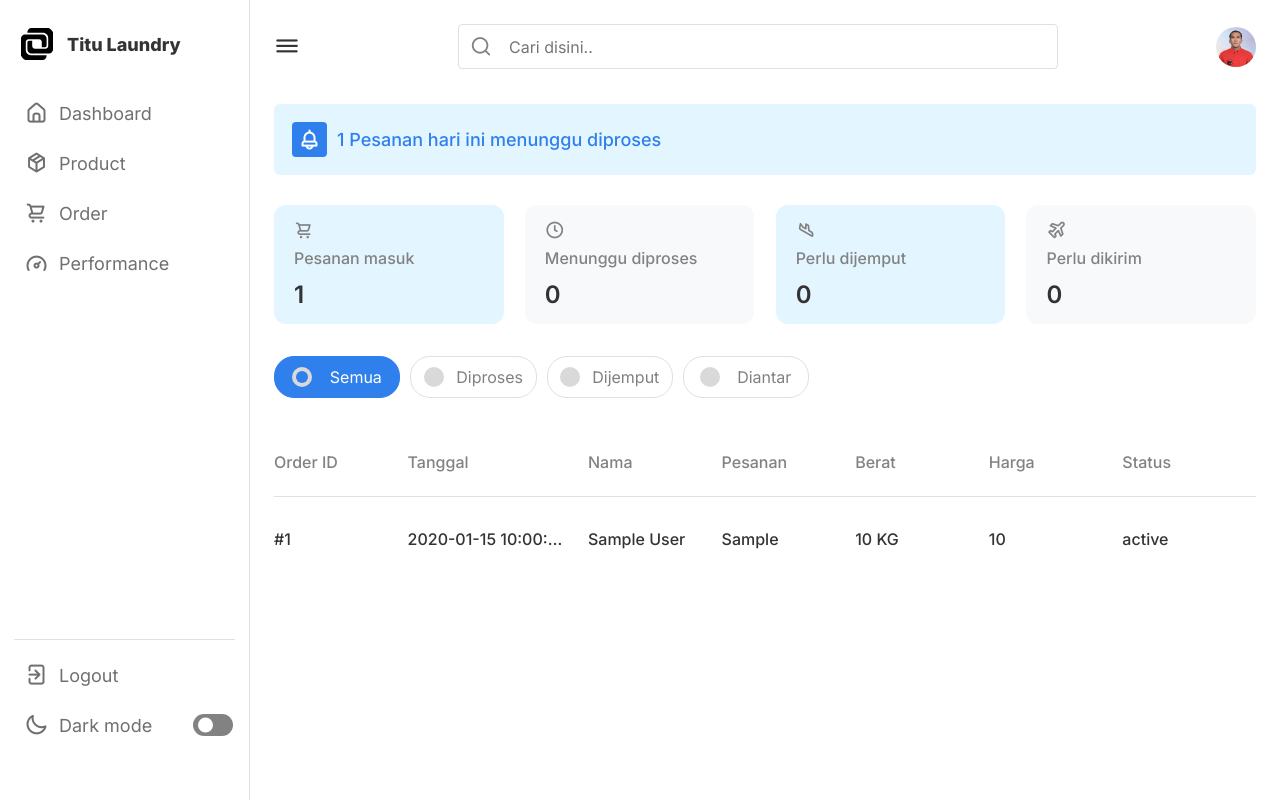
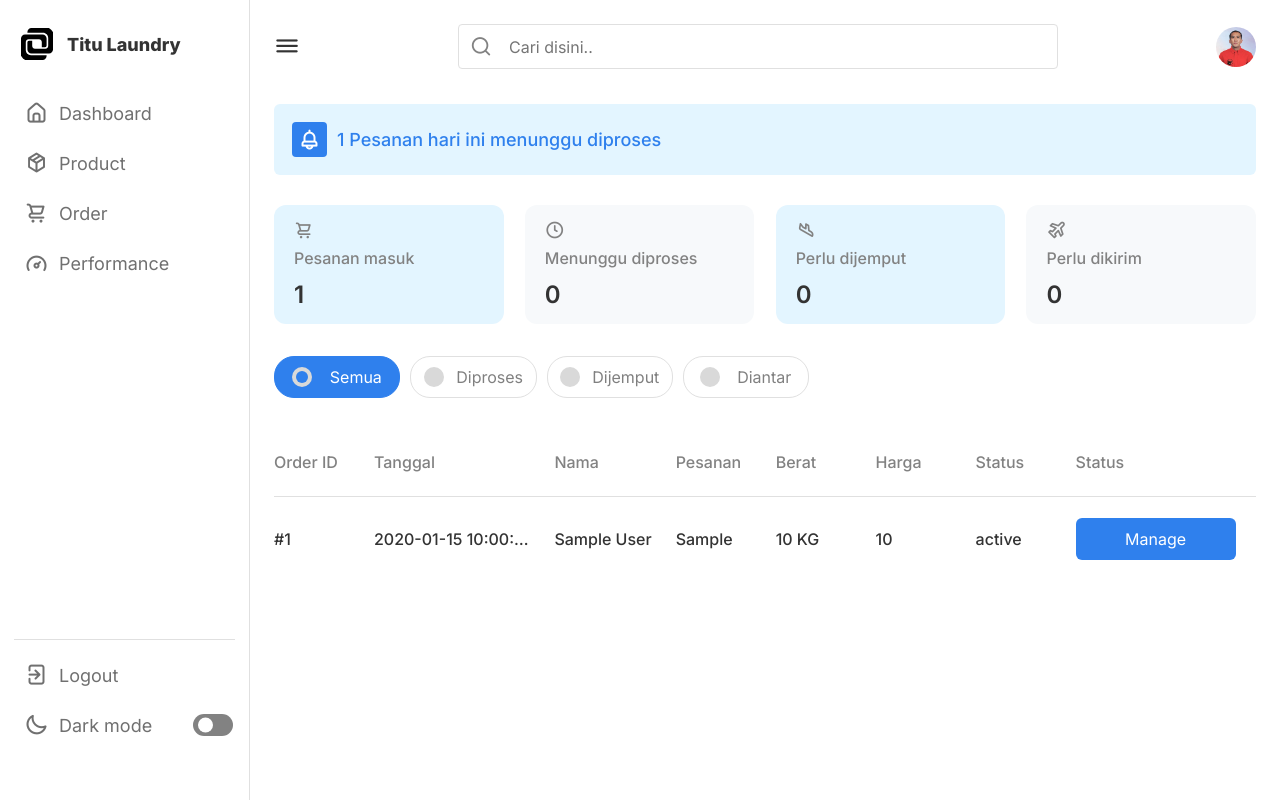
Before and after one commit to fikrilal/Titu-Laundry-Admin-Website, a PHP site: page /order.php in a window 1280 px wide. Run offline with PHP 8.4, Linux system fonts and the light colour scheme; tables that the repository leaves empty or names only in its code hold one stand-in row (values such as "Sample post").

Commit message:
halaman manage pesanan

```diff
--- a/css/order.css
+++ b/css/order.css
@@ -575,6 +575,34 @@ nav.close~.dashboard .top {
   width: 100%;
 }
 
+.activity-data .data .data-action {
+  display: flex;
+  white-space: nowrap;
+  border-top: 1px solid #E0E0E0;
+  padding-top: 21px;
+  padding-bottom: 21px;
+  padding-right: 24px;
+  overflow: hidden;
+}
+
+.activity-data .data .btnmanage {
+  font-size: 16px;
+  font-weight: 400;
+  color: #FFFFFF;
+  width: 160px;
+  height: 42px;
+  outline: none;
+  border: none;
+  background: #2F80ED;
+  border-radius: 6px;
+  cursor: pointer;
+}
+
+.activity-data .data .btnmanage:hover {
+  background-color: #1366D6;
+  transition: 0.4s;
+}
+
 /* .dash-content .activity {
     display: none;
 } */
--- a/order.php
+++ b/order.php
@@ -253,6 +253,21 @@ require "koneksi.php";
                         while ($siswa = mysqli_fetch_array($query)) {
                         ?>
                             <span class="data-list"><?php echo $siswa['status_pesanan'] ?></span>
+                        <?php
+                        }
+                        ?>
+                    </div>
+                    <div class="data status">
+                        <span class="data-title">Status</span>
+                        <?php
+                        $sql = "SELECT id_pesanan, tanggal, user.nama, jasa.jenis_jasa, total_berat, total_harga, status_pesanan FROM `pesanan`  JOIN user ON pesanan.id_user = user.id_user JOIN jasa ON pesanan.id_jasa = jasa.id_jasa";
+                        $query = mysqli_query($koneksi, $sql);
+
+                        while ($siswa = mysqli_fetch_array($query)) {
+                        ?>
+                            <span class="data-action"> <a href="edit_pesanan.php?id_pasanan=<?php echo $siswa['id_pesanan']; ?>">
+                                    <button type="button" class="btnmanage" data-toggle="modal" data-target="#exampleModal">Manage</button>
+                                </a> </span>
                         <?php
                         }
                         ?>
--- a/product.php
+++ b/product.php
@@ -203,7 +203,6 @@
 
                         while ($siswa = mysqli_fetch_array($query)) {
                         ?>
-
                             <span class="data-action"> <a href="edit_barang.php?id_jasa=<?php echo $siswa['id_jasa']; ?>">
                                     <button type="button" class="btntambah" data-toggle="modal" data-target="#exampleModal">Manage</button>
                                 </a> </span>
```
Also changed, not shown: style.css (+7 -3 lines).
